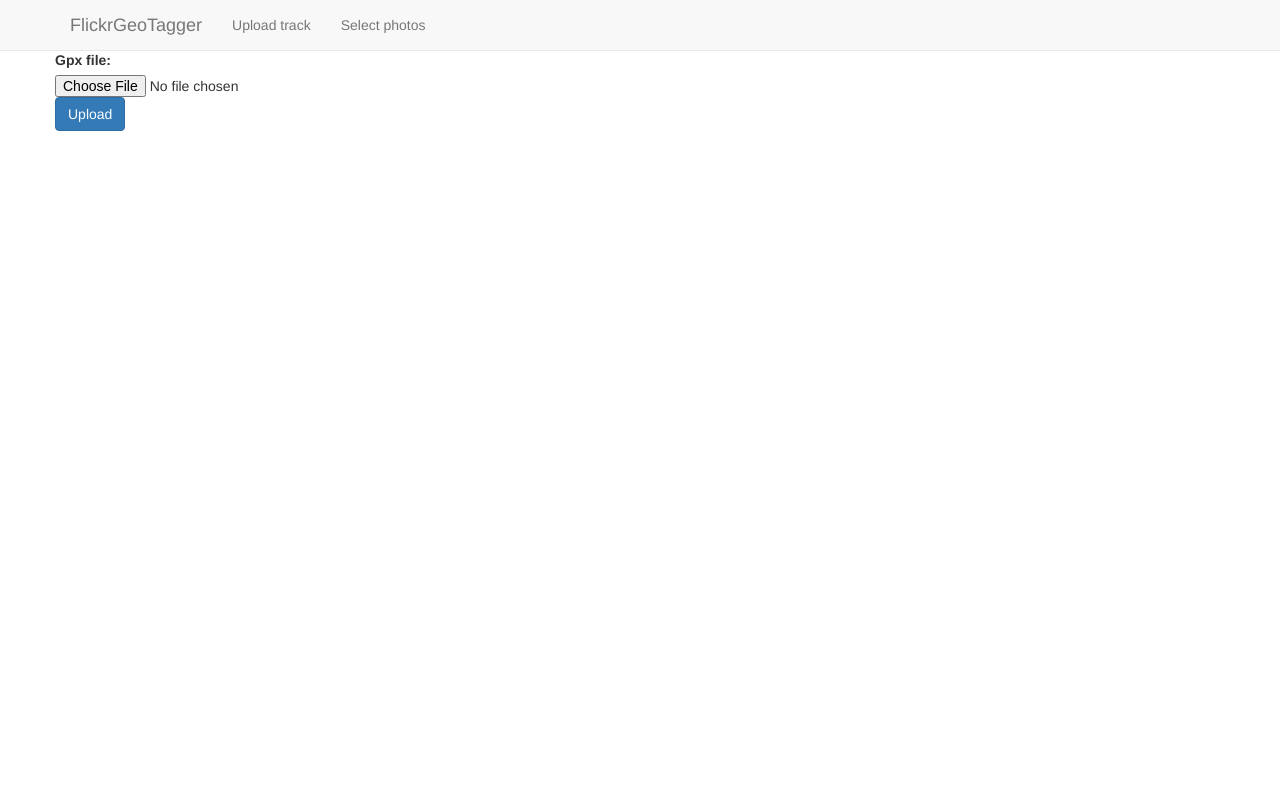
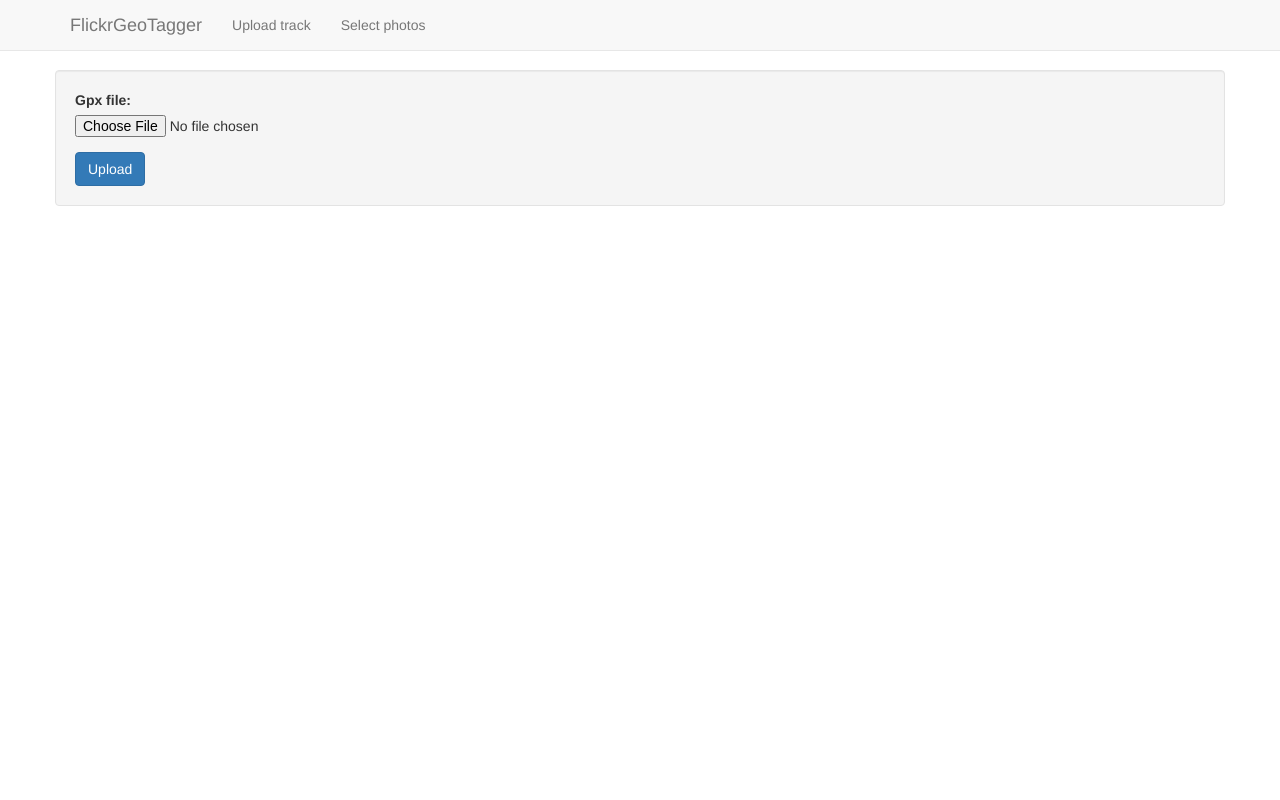
Before and after one commit to bogdal/flickrgeotagger, a Django app: template templates/geotagger/upload_file.html in a window 1280 px wide. Run offline with Django 3.2, Linux system fonts and the light colour scheme; the template is opened without the code that fills it: values that come from a table or form of the project are taken from there, others are empty; some libraries are stand-ins or nearby versions.

Commit message:
Improve appearance of upload form

```diff
--- a/static/css/styles.css
+++ b/static/css/styles.css
@@ -1,11 +1,11 @@
 html, body { height:100%; width:100%;}
 
 body {
-    padding-top: 50px;
+    padding-top: 70px;
 }
 
 .jumbotron {
-    margin-top: 20px;
+    margin-top: 10px;
 }
 
 .nav li form {
@@ -13,6 +13,7 @@ body {
 }
 
 .map {
+    margin-top: -20px;
     width: 100%;
     height: 100%;
 }
--- a/templates/geotagger/upload_file.html
+++ b/templates/geotagger/upload_file.html
@@ -2,15 +2,15 @@
 {% load i18n %}
 
 {% block content %}
-    <div class="span12">
-        <form action="." method="post" enctype="multipart/form-data" class="form-horizontal">
-            <fieldset>
-                {% csrf_token %}
+    <div class="well">
+        <form action="." method="post" enctype="multipart/form-data">
+            {% csrf_token %}
+
+            <div class="form-group">
                 {{ form }}
-                <div class="form-actions">
-                    <button type="submit" class="btn btn-primary">{% trans 'Upload' %}</button>
-              </div>
-          </fieldset>
+            </div>
+
+            <button type="submit" class="btn btn-primary">{% trans 'Upload' %}</button>
         </form>
     </div>
 {% endblock %}
```
